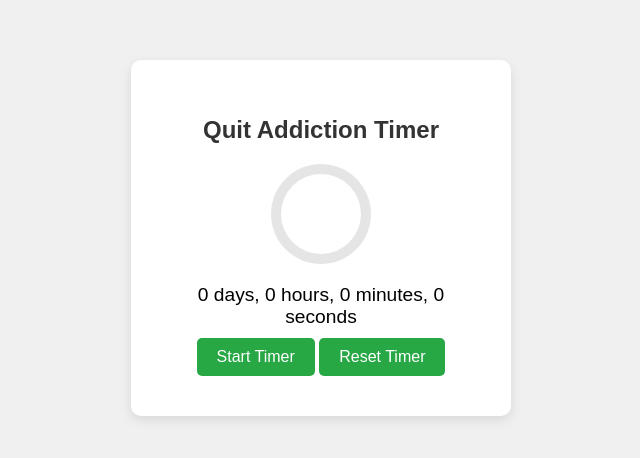
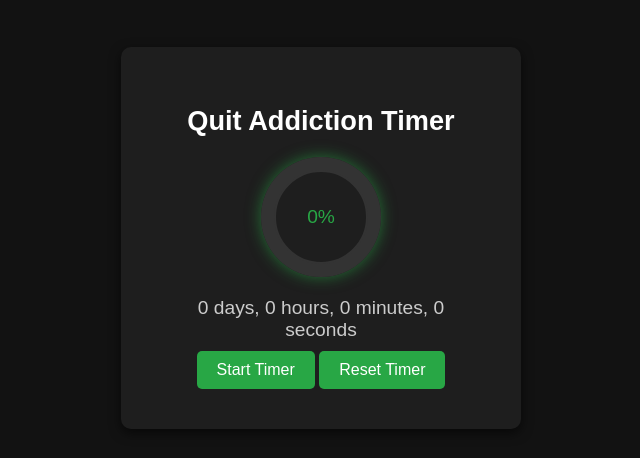
Before and after one commit to AMITDHAM/quit-addiction, a plain HTML site: page index.html in a window 1280 px wide. Shown: the part 162-620 px from the top of the page, without its empty margins (319-959 px from the left). Drawn offline with Linux system fonts and the light colour scheme.

Commit message:
Update index.html

```diff
--- a/index.html
+++ b/index.html
@@ -8,7 +8,8 @@
   <style>
     body {
       font-family: Arial, sans-serif;
-      background-color: #f0f0f0;
+      background-color: #121212;
+      color: #fff;
       display: flex;
       justify-content: center;
       align-items: center;
@@ -16,29 +17,31 @@
       margin: 0;
     }
     .container {
-      background-color: white;
+      background-color: #1e1e1e;
       padding: 40px;
-      box-shadow: 0px 4px 12px rgba(0, 0, 0, 0.1);
+      box-shadow: 0px 4px 12px rgba(0, 0, 0, 0.6);
       text-align: center;
       border-radius: 10px;
-      width: 300px;
+      width: 320px;
     }
     h1 {
-      color: #333;
-      font-size: 1.5rem;
+      color: #fff;
+      font-size: 1.7rem;
       margin-bottom: 20px;
     }
     .time-display {
       font-size: 1.2rem;
       margin-top: 10px;
+      color: #ccc;
     }
     .circular-progress {
       position: relative;
-      width: 100px;
-      height: 100px;
+      width: 120px;
+      height: 120px;
       margin: 20px auto;
       border-radius: 50%;
-      background: conic-gradient(#28a745 calc(var(--progress) * 1%), #e5e5e5 0);
+      background: conic-gradient(#28a745 calc(var(--progress) * 1%), #333 0);
+      box-shadow: 0 0 15px rgba(40, 167, 69, 0.6);
     }
     .circular-progress::before {
       content: '';
@@ -46,10 +49,19 @@
       top: 50%;
       left: 50%;
       transform: translate(-50%, -50%);
-      width: 80px;
-      height: 80px;
-      background-color: white;
+      width: 90px;
+      height: 90px;
+      background-color: #1e1e1e;
       border-radius: 50%;
+      border: 2px solid #333;
+    }
+    .circular-progress .inner-text {
+      position: absolute;
+      top: 50%;
+      left: 50%;
+      transform: translate(-50%, -50%);
+      font-size: 1.2rem;
+      color: #28a745;
     }
     button {
       padding: 10px 20px;
@@ -69,7 +81,9 @@
 <body>
   <div class="container">
     <h1>Quit Addiction Timer</h1>
-    <div class="circular-progress" id="progressBar" style="--progress: 0;"></div>
+    <div class="circular-progress" id="progressBar" style="--progress: 0;">
+      <div class="inner-text">0%</div>
+    </div>
     <div class="time-display" id="timeDisplay">0 days, 0 hours, 0 minutes, 0 seconds</div>
     <button onclick="startTimer()">Start Timer</button>
     <button onclick="resetTimer()">Reset Timer</button>
@@ -97,6 +111,7 @@
       clearInterval(interval);
       interval = null;
       document.getElementById('progressBar').style.setProperty('--progress', 0);
+      document.querySelector('.inner-text').innerText = '0%';
       updateTimer();
     }
 
@@ -117,8 +132,9 @@
         const timeSinceHourStart = elapsed % totalMillisecondsInHour;
         const progress = (timeSinceHourStart / totalMillisecondsInHour) * 100;
 
-        // Update circular progress bar
+        // Update circular progress bar and inner text
         document.getElementById('progressBar').style.setProperty('--progress', progress);
+        document.querySelector('.inner-text').innerText = `${Math.floor(progress)}%`;
       }, 1000);
     }
 
```
